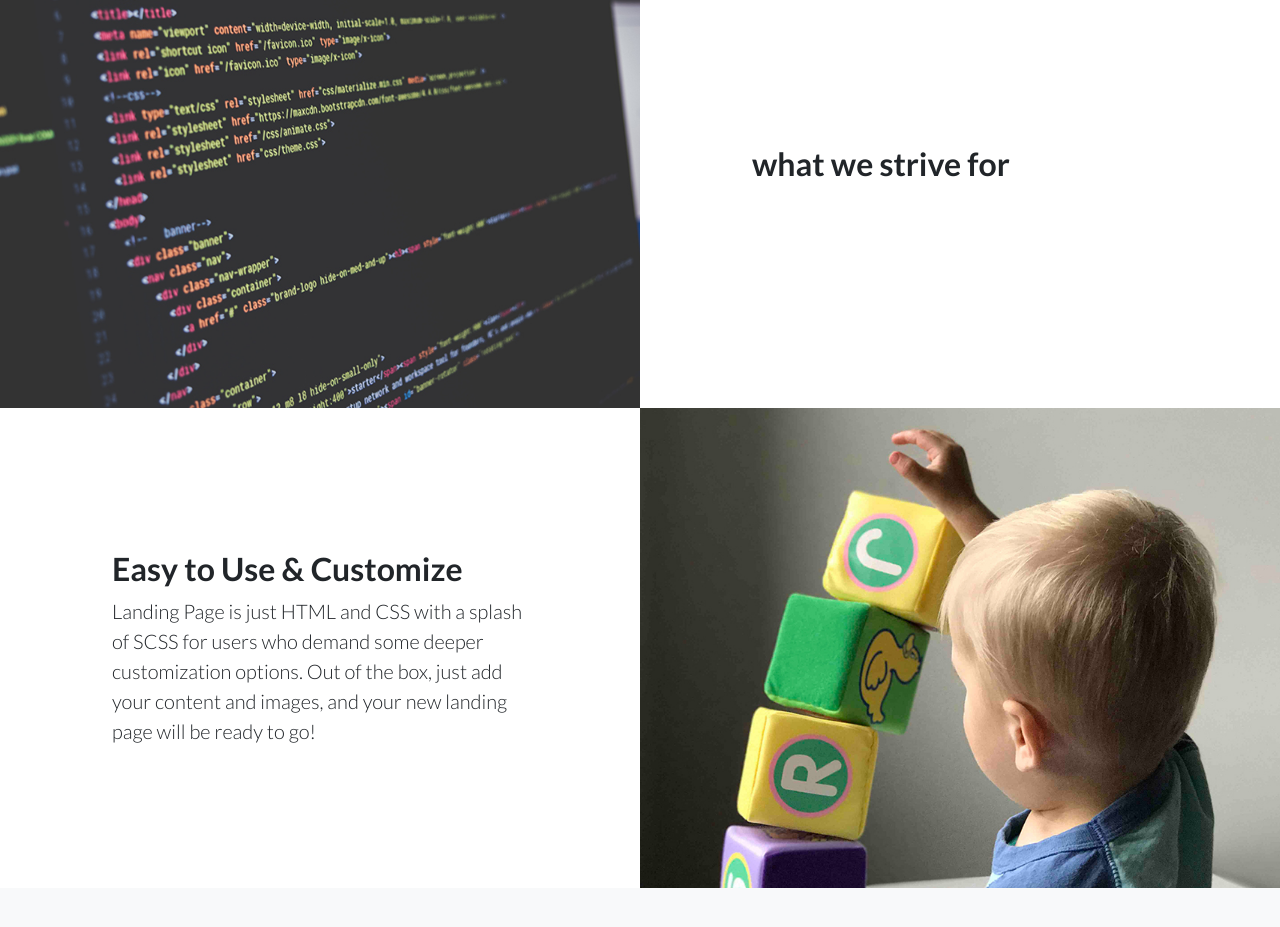
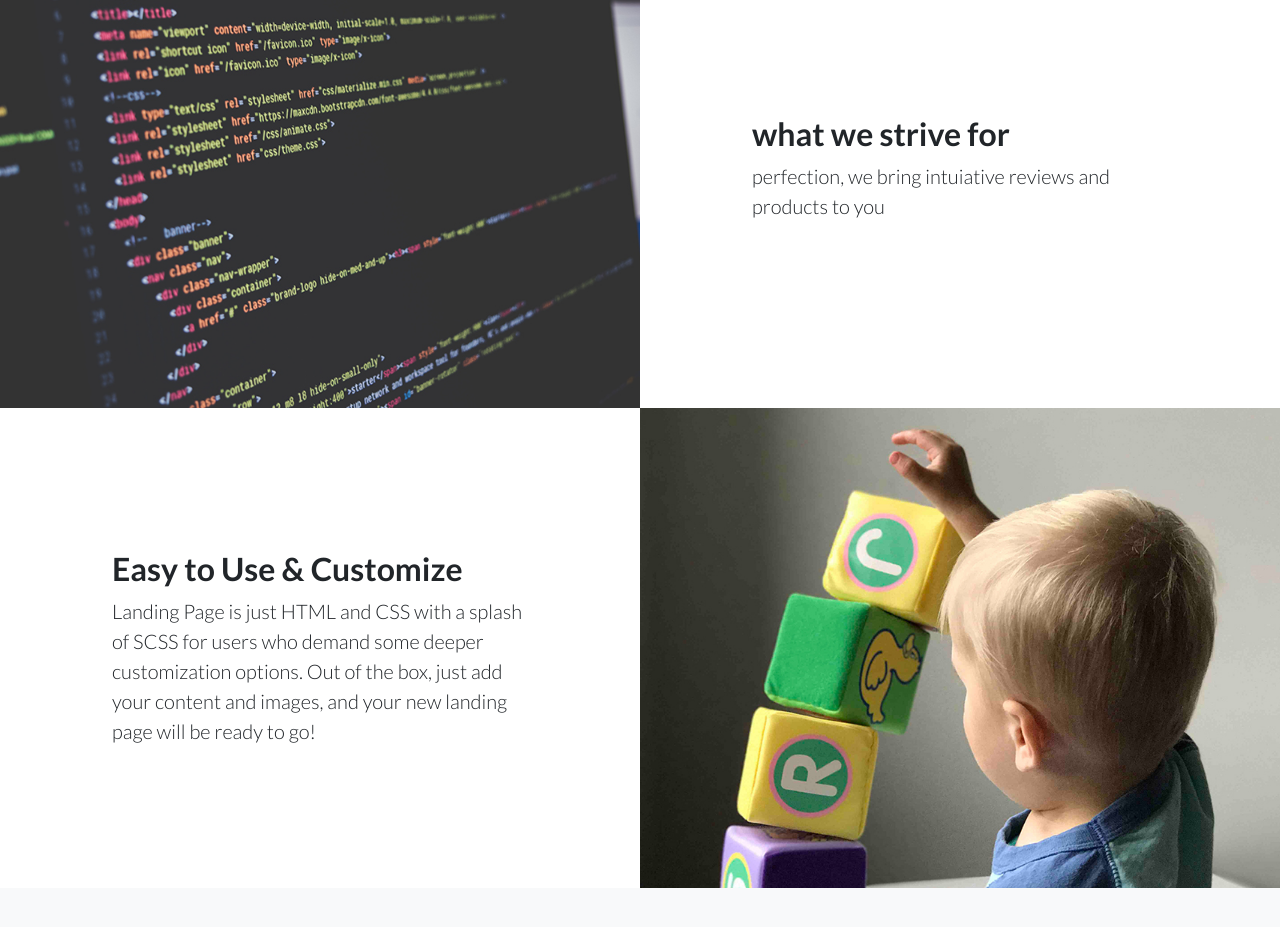
Before and after one commit to jbernard125/simplyfeeds, a website: page index.html in a window 1280 px wide. Shown: the part 1657-2584 px from the top of the page. Drawn offline with Linux system fonts and the light colour scheme.

Commit message:
Update index.html

```diff
--- a/index.html
+++ b/index.html
@@ -109,7 +109,7 @@
           <div class="col-lg-6 text-white showcase-img" style="background-image: url('img/bg-showcase-2.jpg');"></div>
           <div class="col-lg-6 my-auto showcase-text">
             <h2>what we strive for</h2>
-            <p class="lead mb-0"perfection, we bring intuiative reviews and products to you </p>
+            <p class="lead mb-0">perfection, we bring intuiative reviews and products to you </p>
           </div>
         </div>
         <div class="row no-gutters">
```
